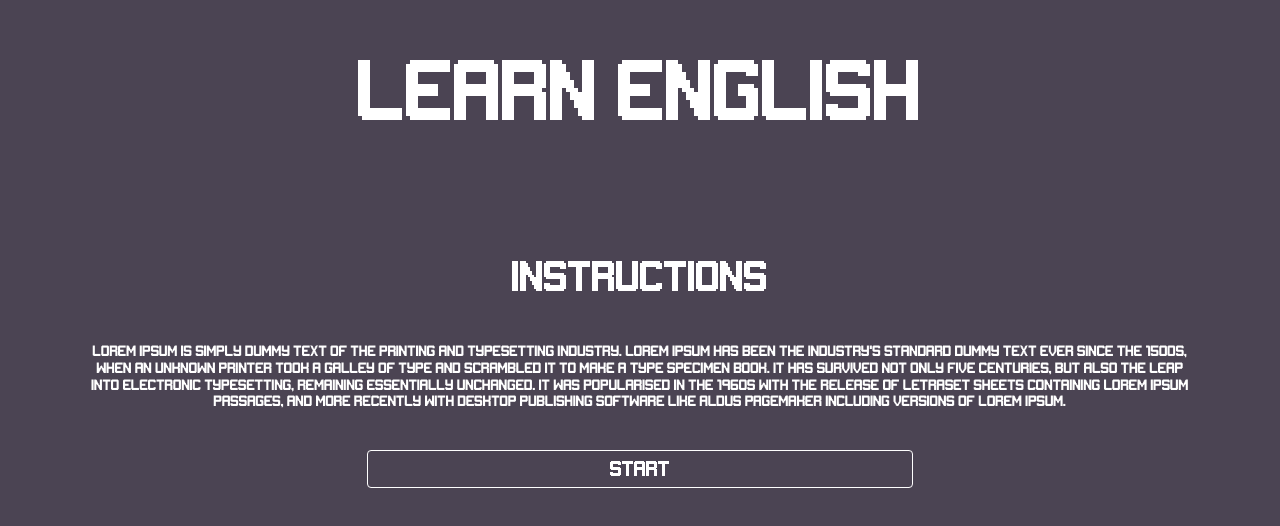
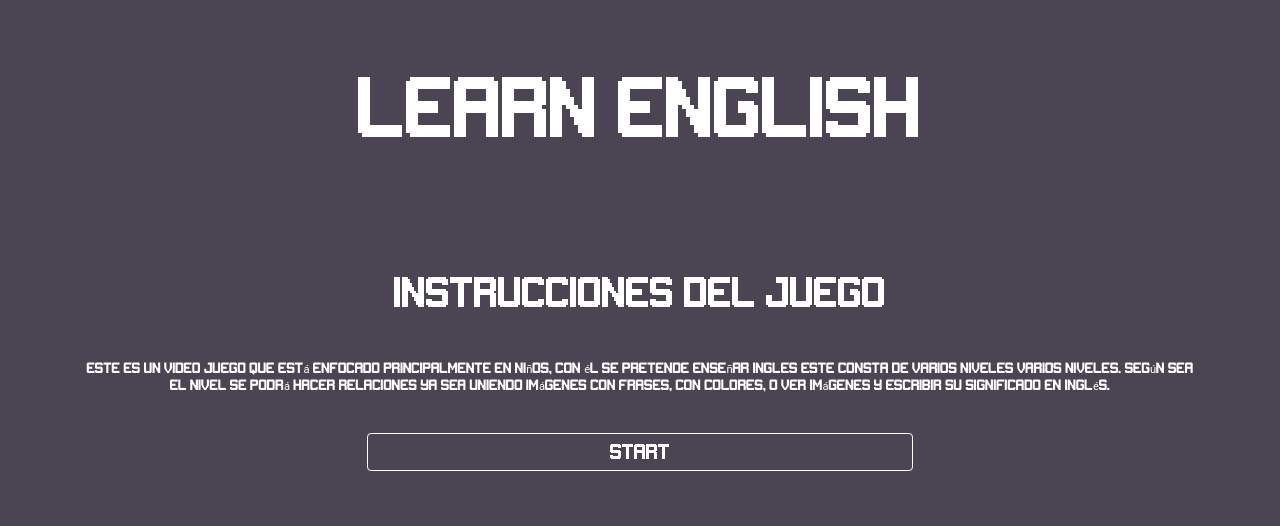
Before and after one commit to Sebas10casti/Poli-proyectoParadigmas, a plain HTML site: page index.html in a window 1280 px wide. Shown: the part 130-656 px from the top of the page. Drawn offline with Linux system fonts and the light colour scheme.

Commit message:
cambio en las instrucciones del juego

```diff
--- a/index.html
+++ b/index.html
@@ -16,12 +16,12 @@
             </div>
             <div class="col-12">
                 <h2 class="subtitle-home">
-                    Instructions
+                    Instrucciones del juego
                 </h2>
             </div>
             <div class="col-12">
                 <p class="text-home">
-                    Lorem Ipsum is simply dummy text of the printing and typesetting industry. Lorem Ipsum has been the industry's standard dummy text ever since the 1500s, when an unknown printer took a galley of type and scrambled it to make a type specimen book. It has survived not only five centuries, but also the leap into electronic typesetting, remaining essentially unchanged. It was popularised in the 1960s with the release of Letraset sheets containing Lorem Ipsum passages, and more recently with desktop publishing software like Aldus PageMaker including versions of Lorem Ipsum.
+                    Este es un video juego que está enfocado principalmente en niños, con él se pretende enseñar ingles este consta de varios niveles varios niveles. Según sea el nivel se podrá hacer relaciones ya sea uniendo imágenes con frases, con colores, o ver imágenes y escribir su significado en inglés.
                 </p>
             </div>
             <div class="col-6">
```
